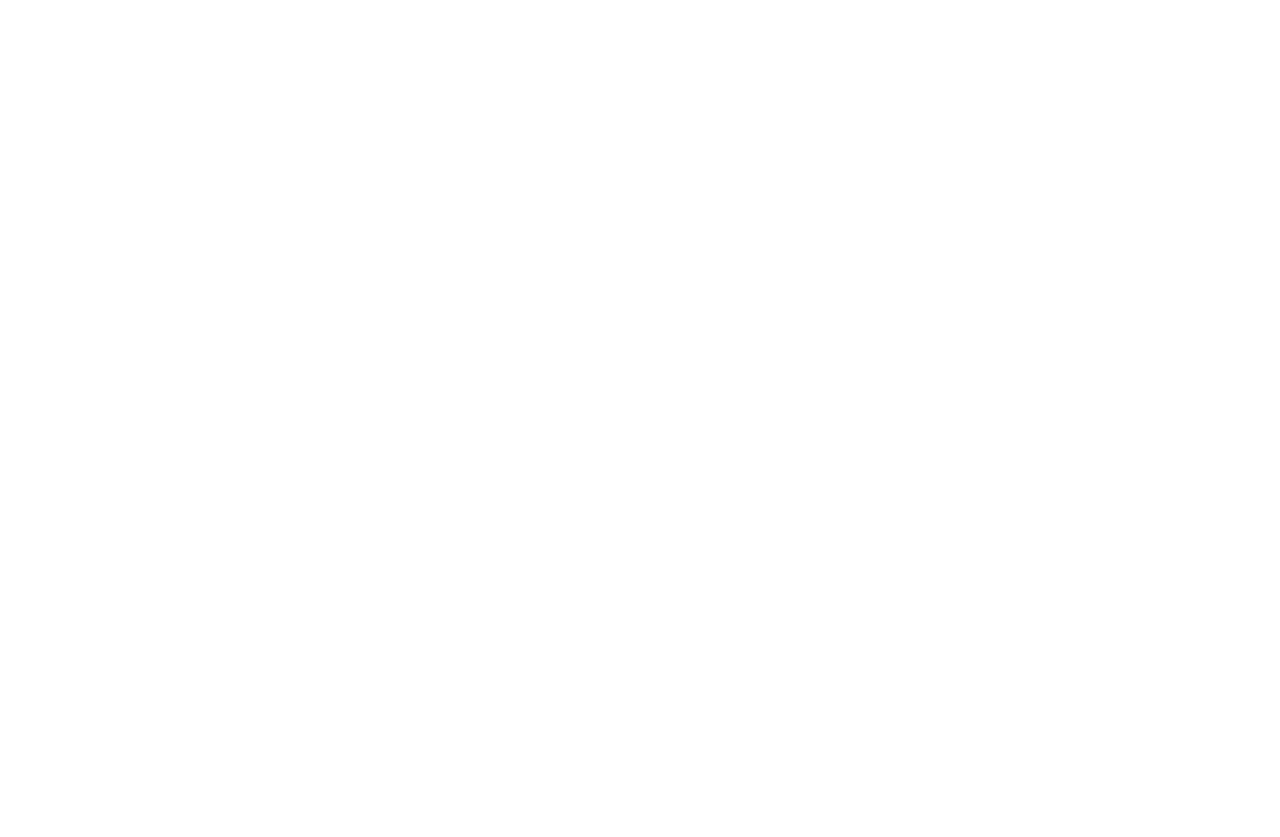
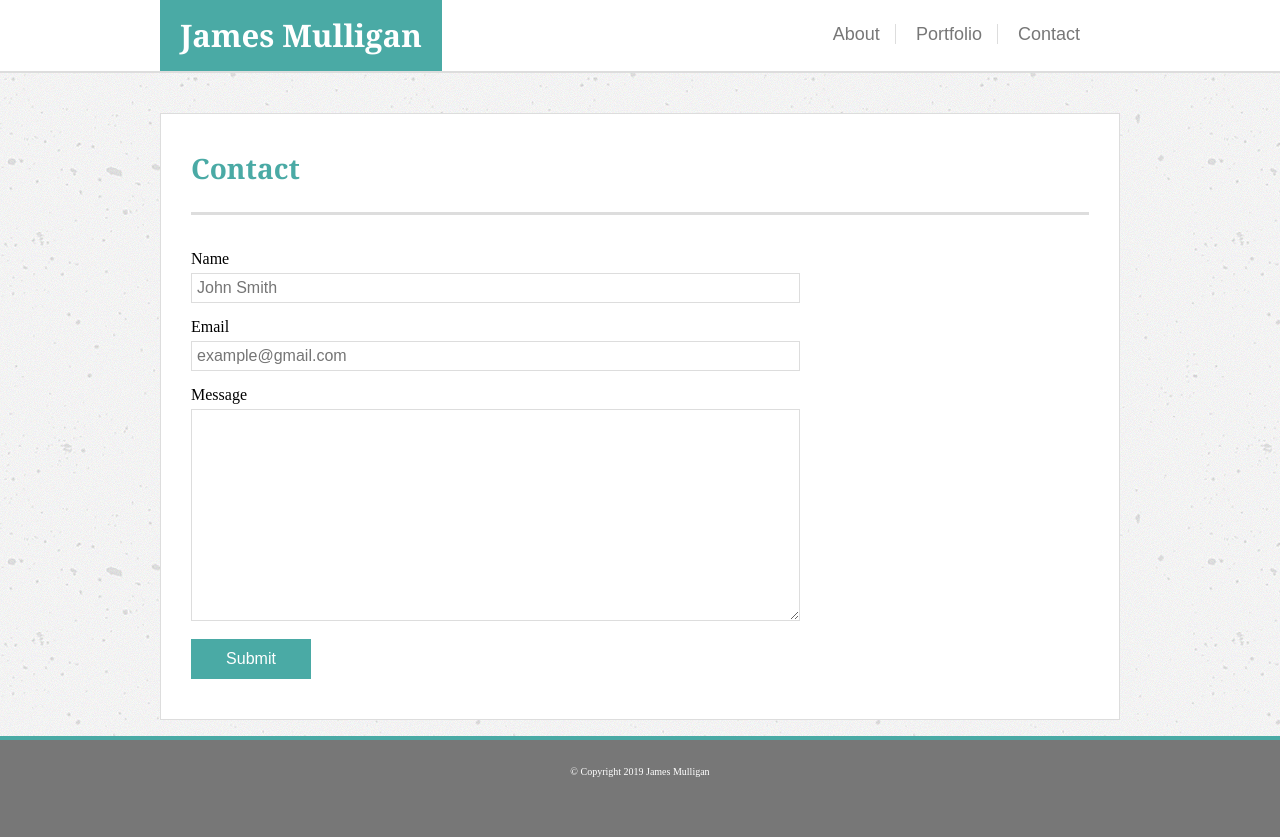
Before and after one commit to JMulligan87/Basic-Portfolio, a plain HTML site: page contact.html in a window 1280 px wide. Before the commit the page ends 800 px from the top, so only its background shows below. Drawn offline with Linux system fonts and the light colour scheme.

Commit message:
contact page finished

```diff
--- a/assets/css/style.css
+++ b/assets/css/style.css
@@ -119,7 +119,7 @@ html, body {
 	height: -1em;
 }
 
-.tree, .tree-text {
+.tree {
     float: left;
     width: 289px;
     margin: 0 30px -20px 0;
@@ -140,10 +140,31 @@ html, body {
     margin: 30px 0 0 0;
 }
 
-.tree-text {
+.label {
+	margin: 0;
+}
 
+input, textarea {
+	margin-bottom: 10px;
+	width: 597px;
+	max-width: 597px;
+	padding: 5px;
+	font-size: 16px;
+	border: 1px solid #ddd;
+}
 
-    background-color: #4aaaa5;
-    color: #ffffff;
+textarea {
+	height: 200px;
+	width: 597px;
+}
 
+input[type='submit'] {
+	display:block;
+	margin-top: 5px;
+	width: 120px;
+	height: 40px;
+	color: #fff;
+	background-color: #4aaaa5;
+	border:0;
+	cursor: pointer;
 }
--- a/contact.html
+++ b/contact.html
@@ -0,0 +1,52 @@
+<!DOCTYPE html>
+<html lang="en-us">
+
+<head>
+        <meta charset="UTF-8">
+        <title>James Mulligan's Portfolio</title>
+        <link rel="stylesheet" type="text/css" href="assets/css/reset.css">
+        <link rel="stylesheet" type="text/css" href="assets/css/style.css">
+</head>
+<body>
+        <div class= "wrapper">
+                <header>
+                    <div class="container">
+                        <div id="name">
+                            <h1>James Mulligan</h1>
+                        </div>
+
+                        <div class="links">
+                            <a href="index.html">About</a>
+                            <a href="portfolio.html">Portfolio</a>
+                            <a href="contact.html">Contact</a>
+                        </div>
+                    </div>
+                </header>
+
+                <div class="container">
+                    <div class="content">
+                        <h2>Contact</h2>
+
+                        <form action="#">
+                            <p class="label">Name</p>
+                            <input type="text" name="name" placeholder="John Smith">
+                            <p class="label">Email</p>
+                            <input type="text" name="email" placeholder="example@gmail.com">
+                            <p class="label">Message</p>
+                            <textarea name="message"></textarea>
+                            <input type="submit" value="Submit">
+                        </form>
+
+                        </div>
+                    <div class="push"></div>
+                </div>
+            </div>
+
+            <div class="footer">
+                <div class="container">
+                    <p>&copy; Copyright 2019 James Mulligan</p>
+                </div>
+            </div>
+</body>
+
+</html>
```
Also changed, not shown: portfolio.html (+2 -5 lines).
